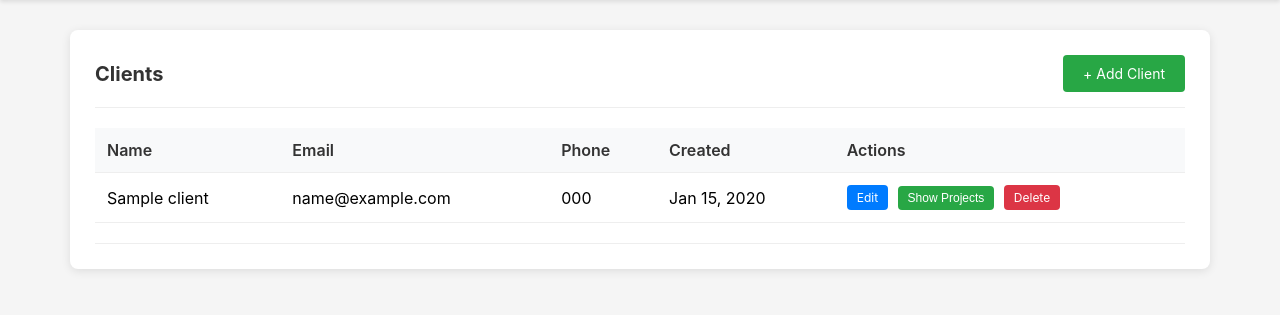
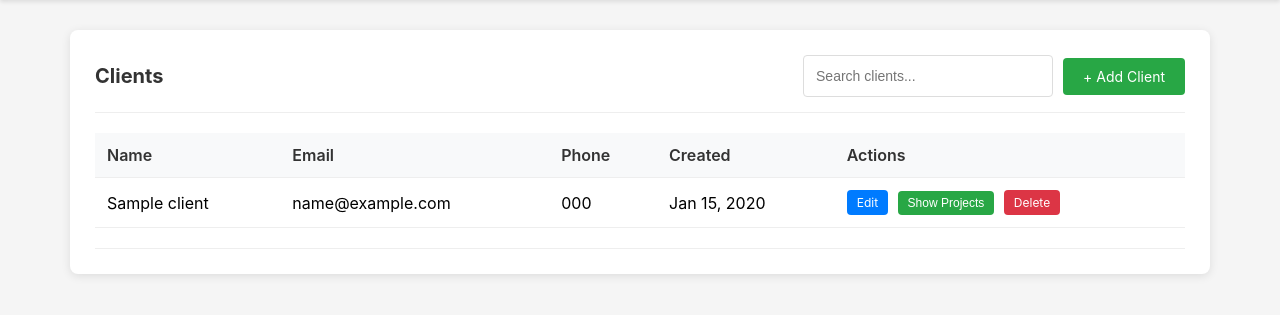
Before and after one commit to AhmadMWaddah/crm, a Django app: page /clients/ in a window 1280 px wide. Shown: the part 54-369 px from the top of the page. Run offline with Django 5.2, Linux system fonts and the light colour scheme; a user stored in the database is signed in; tables that the repository leaves empty hold one stand-in row (values such as "Sample post"); some libraries are stand-ins or nearby versions.

Commit message:
Phase 13: Search & Filtering - HTMX live search for clients and status filter for projects

```diff
--- a/clients/templates/clients/client_list.html
+++ b/clients/templates/clients/client_list.html
@@ -4,12 +4,23 @@
 
 {% block content %}
 <div class="card">
-    <div class="card-header" style="display: flex; justify-content: space-between; align-items: center;">
+    <div class="card-header" style="display: flex; justify-content: space-between; align-items: center; flex-wrap: wrap; gap: 15px;">
         <h2>Clients</h2>
-        <a href="{% url 'client_create' %}" class="btn btn-success">+ Add Client</a>
+        <div style="display: flex; gap: 10px; align-items: center;">
+            <input type="text"
+                   id="client-search"
+                   placeholder="Search clients..."
+                   class="form-control"
+                   style="width: 250px;"
+                   value="{{ search_query }}"
+                   hx-get="{% url 'client_search' %}"
+                   hx-trigger="keyup changed delay:300ms"
+                   hx-target="#client-table-body"
+                   hx-swap="innerHTML">
+            <a href="{% url 'client_create' %}" class="btn btn-success">+ Add Client</a>
+        </div>
     </div>
 
-    {% if clients %}
     <table>
         <thead>
             <tr>
@@ -20,41 +31,9 @@
                 <th>Actions</th>
             </tr>
         </thead>
-        <tbody>
-            {% for client in clients %}
-            <tr>
-                <td>{{ client.name }}</td>
-                <td>{{ client.email|default:"<span class='text-muted'>N/A</span>" }}</td>
-                <td>{{ client.phone|default:"<span class='text-muted'>N/A</span>" }}</td>
-                <td>{{ client.created_at|date:"M d, Y" }}</td>
-                <td>
-                    <a href="{% url 'client_update' client.pk %}" class="btn btn-primary btn-sm">Edit</a>
-                    <button class="btn btn-success btn-sm"
-                            hx-get="{% url 'client_projects' client.pk %}"
-                            hx-target="#client-projects-{{ client.pk }}"
-                            hx-swap="innerHTML"
-                            hx-trigger="click"
-                            style="margin-left: 5px;">
-                        Show Projects
-                    </button>
-                    <a href="{% url 'client_delete' client.pk %}" class="btn btn-danger btn-sm" style="margin-left: 5px;">Delete</a>
-                </td>
-            </tr>
-            <!-- Row for displaying projects via HTMX -->
-            <tr>
-                <td colspan="5" style="padding: 0;">
-                    <div id="client-projects-{{ client.pk }}" style="padding: 10px 0;"></div>
-                </td>
-            </tr>
-            {% endfor %}
+        <tbody id="client-table-body">
+            {% include 'clients/partials/client_list_body.html' %}
         </tbody>
     </table>
-    {% else %}
-    <div class="empty-state">
-        <h3>No clients yet</h3>
-        <p>Get started by adding your first client.</p>
-        <a href="{% url 'client_create' %}" class="btn btn-primary" style="margin-top: 15px;">Add Client</a>
-    </div>
-    {% endif %}
 </div>
 {% endblock %}
--- /dev/null
+++ b/clients/templates/clients/partials/client_list_body.html
@@ -0,0 +1,36 @@
+{% for client in clients %}
+<tr>
+    <td>{{ client.name }}</td>
+    <td>{{ client.email|default:"<span class='text-muted'>N/A</span>" }}</td>
+    <td>{{ client.phone|default:"<span class='text-muted'>N/A</span>" }}</td>
+    <td>{{ client.created_at|date:"M d, Y" }}</td>
+    <td>
+        <a href="{% url 'client_update' client.pk %}" class="btn btn-primary btn-sm">Edit</a>
+        <button class="btn btn-success btn-sm"
+                hx-get="{% url 'client_projects' client.pk %}"
+                hx-target="#client-projects-{{ client.pk }}"
+                hx-swap="innerHTML"
+                hx-trigger="click"
+                style="margin-left: 5px;">
+            Show Projects
+        </button>
+        <a href="{% url 'client_delete' client.pk %}" class="btn btn-danger btn-sm" style="margin-left: 5px;">Delete</a>
+    </td>
+</tr>
+<!-- Row for displaying projects via HTMX -->
+<tr>
+    <td colspan="5" style="padding: 0;">
+        <div id="client-projects-{{ client.pk }}" style="padding: 10px 0;"></div>
+    </td>
+</tr>
+{% empty %}
+<tr>
+    <td colspan="5" style="text-align: center; padding: 40px; color: #6c757d;">
+        {% if search_query %}
+            No clients found matching "{{ search_query }}"
+        {% else %}
+            No clients yet
+        {% endif %}
+    </td>
+</tr>
+{% endfor %}
--- a/clients/urls.py
+++ b/clients/urls.py
@@ -1,5 +1,5 @@
 from django.urls import path
-from .views import ClientListView, ClientCreateView, ClientUpdateView, ClientDeleteView, ClientProjectsView
+from .views import ClientListView, ClientCreateView, ClientUpdateView, ClientDeleteView, ClientProjectsView, ClientSearchView
 
 urlpatterns = [
     path('', ClientListView.as_view(), name='client_list'),
@@ -7,4 +7,5 @@ urlpatterns = [
     path('<int:pk>/', ClientUpdateView.as_view(), name='client_update'),
     path('<int:pk>/delete/', ClientDeleteView.as_view(), name='client_delete'),
     path('<int:pk>/projects/', ClientProjectsView.as_view(), name='client_projects'),
+    path('search/', ClientSearchView.as_view(), name='client_search'),
 ]
--- a/clients/views.py
+++ b/clients/views.py
@@ -4,6 +4,7 @@ from django.contrib import messages
 from django.views.generic import ListView, CreateView, UpdateView, DeleteView
 from django.views import View
 from django.urls import reverse_lazy
+from django.db.models import Q
 from .models import Client
 from .forms import ClientForm
 
@@ -17,7 +18,23 @@ class ClientListView(LoginRequiredMixin, ListView):
 
     def get_queryset(self):
         """Only return clients belonging to the logged-in user."""
-        return Client.objects.filter(user=self.request.user)
+        queryset = Client.objects.filter(user=self.request.user)
+
+        # Handle search filtering
+        search_query = self.request.GET.get('search', '')
+        if search_query:
+            queryset = queryset.filter(
+                Q(name__icontains=search_query) |
+                Q(email__icontains=search_query) |
+                Q(phone__icontains=search_query)
+            )
+
+        return queryset
+
+    def get_context_data(self, **kwargs):
+        context = super().get_context_data(**kwargs)
+        context['search_query'] = self.request.GET.get('search', '')
+        return context
 
 
 class ClientCreateView(LoginRequiredMixin, CreateView):
@@ -80,3 +97,23 @@ class ClientProjectsView(LoginRequiredMixin, View):
             'client': client,
             'projects': projects
         })
+
+
+class ClientSearchView(LoginRequiredMixin, View):
+    """HTMX view for live client search."""
+
+    def get(self, request):
+        search_query = request.GET.get('search', '')
+
+        clients = Client.objects.filter(user=request.user)
+        if search_query:
+            clients = clients.filter(
+                Q(name__icontains=search_query) |
+                Q(email__icontains=search_query) |
+                Q(phone__icontains=search_query)
+            )
+
+        return render(request, 'clients/partials/client_list_body.html', {
+            'clients': clients,
+            'search_query': search_query
+        })
```
Also changed, not shown: projects/templates/projects/project_list.html (+17 -2 lines), projects/views.py (+14 -1 lines).
